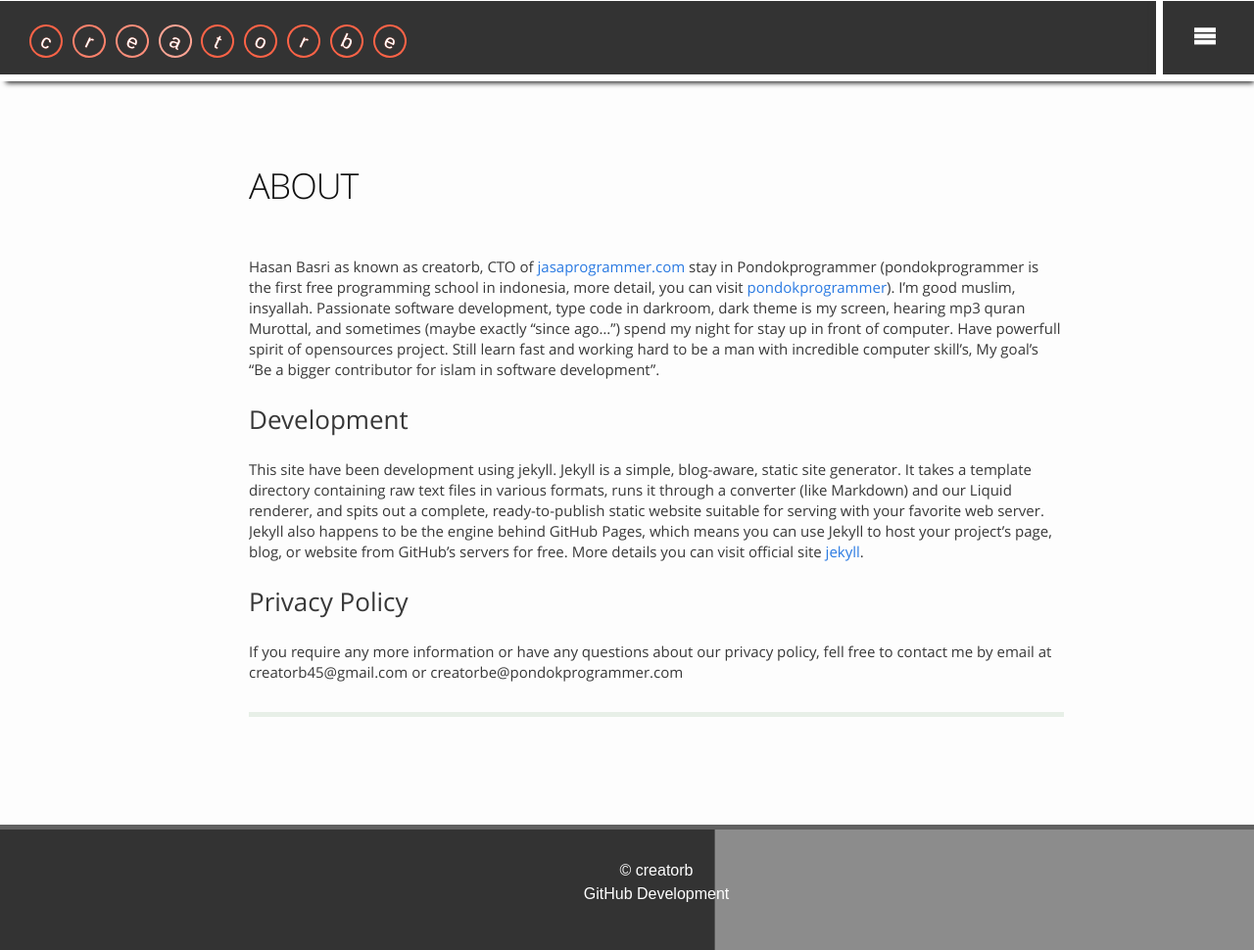
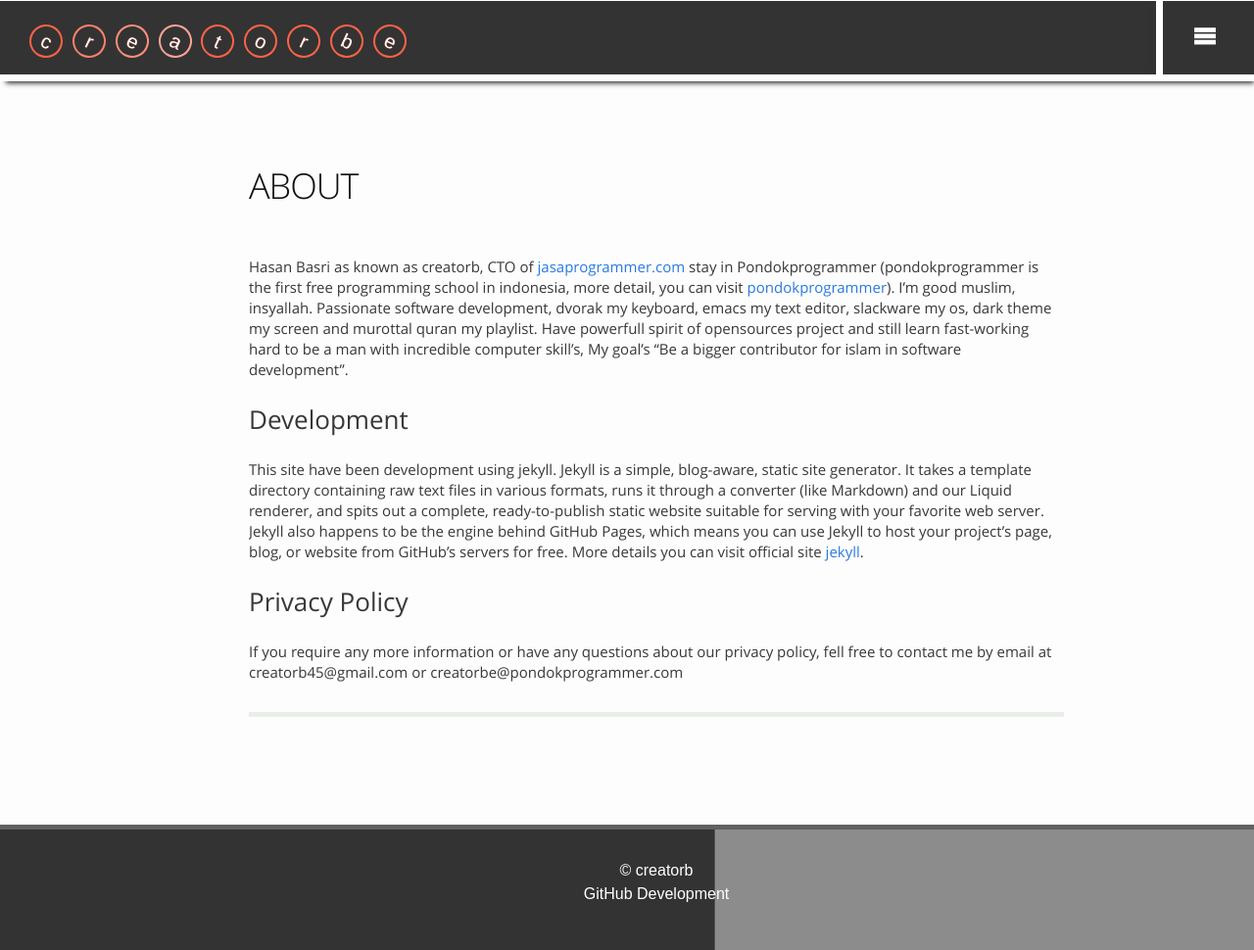
Before and after one commit to CreatorB/creatorb.github.io, a Jekyll site: the page built from about.md, in a window 1280 px wide. Shown: the whole page at 98% size. Built offline with Jekyll 4.4.1, drawn with Linux system fonts in a browser that asks for light colours.

Commit message:
simplying me

```diff
--- a/about.md
+++ b/about.md
@@ -5,7 +5,7 @@
 ---
 
 Hasan Basri as known as creatorb, CTO of [jasaprogrammer.com](http://jasaprogrammer.com) stay in Pondokprogrammer (pondokprogrammer is the first free programming school in indonesia, more detail, you can visit [pondokprogrammer](http://pondokprogrammer.com)).
-I'm good muslim, insyallah. Passionate software development, type code in darkroom, dark theme is my screen, hearing mp3 quran Murottal, and sometimes (maybe exactly "since ago...") spend my night for stay up in front of computer. Have powerfull spirit of opensources project. Still learn fast and working hard to be a man with incredible computer skill's, My goal's "Be a bigger contributor for islam in software development".
+I'm good muslim, insyallah. Passionate software development, dvorak my keyboard, emacs my text editor, slackware my os, dark theme my screen and murottal quran my playlist. Have powerfull spirit of opensources project and still learn fast-working hard to be a man with incredible computer skill's, My goal's "Be a bigger contributor for islam in software development".
 
 ###Development
 This site have been development using jekyll. Jekyll is a simple, blog-aware, static site generator. It takes a template directory containing raw text files in various formats, runs it through a converter (like Markdown) and our Liquid renderer, and spits out a complete, ready-to-publish static website suitable for serving with your favorite web server. Jekyll also happens to be the engine behind GitHub Pages, which means you can use Jekyll to host your project’s page, blog, or website from GitHub’s servers for free. More details you can visit official site [jekyll](http://jekyllrb.com/){:target="_blank"}.
```
